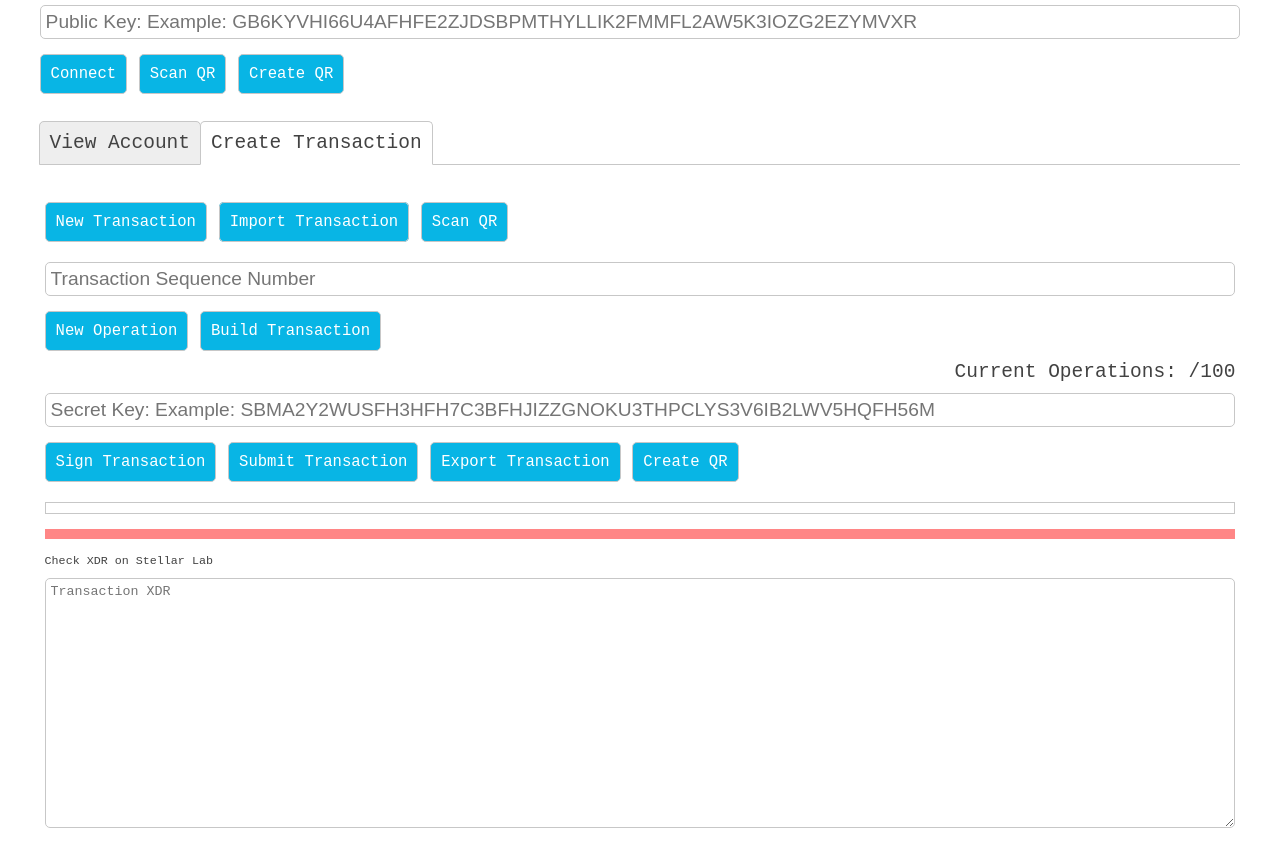
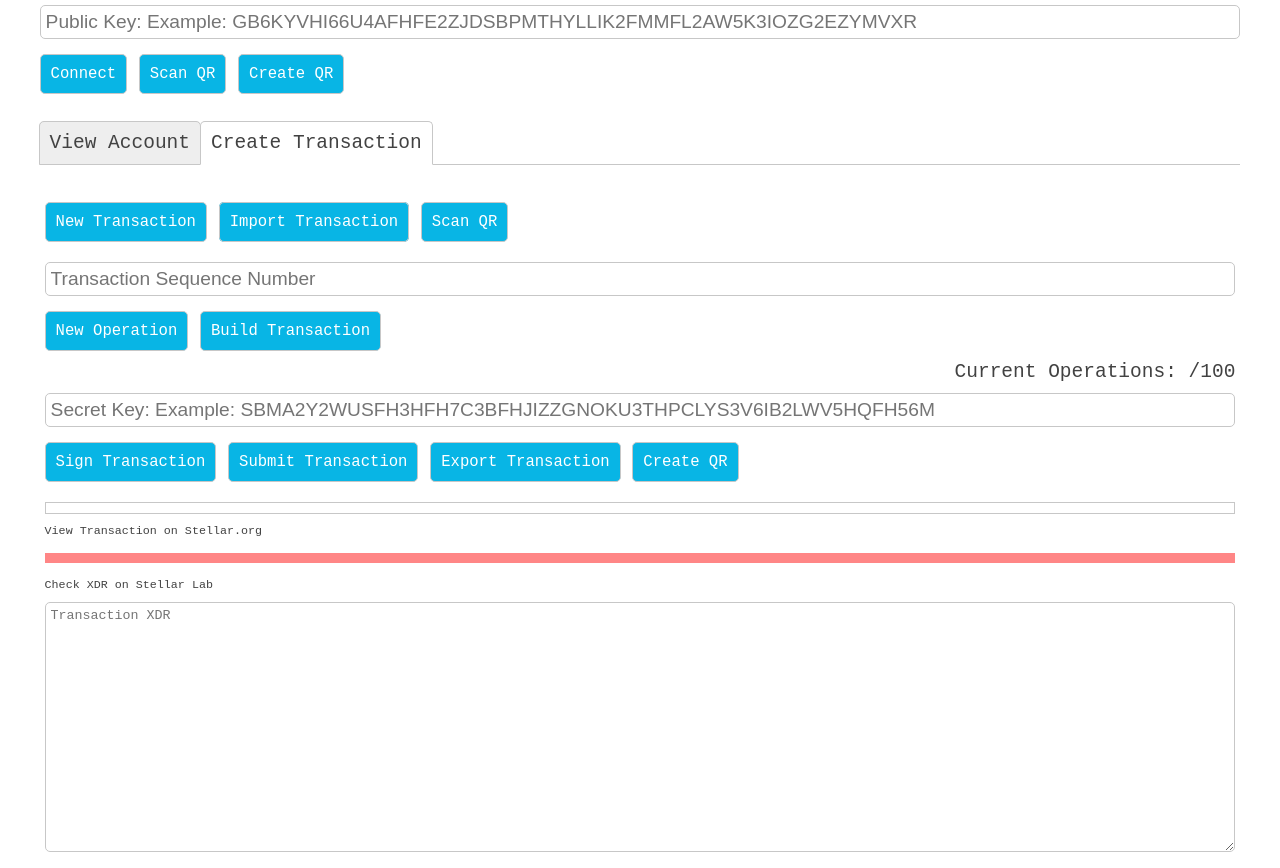
Before and after one commit to random-labs/StellarHQ, a website: page index.html in a window 1280 px wide. Both pictures are taken after a click on the label "Create Transaction". Shown: the part 63-931 px from the top of the page. Before the commit the page ends 907 px from the top, so only its background shows below. Drawn offline with Linux system fonts and the light colour scheme; no server answers.

Commit message:
refac: use smaller links

```diff
--- a/app/assets/main.css
+++ b/app/assets/main.css
@@ -146,7 +146,7 @@ body a {
   text-align: center;
 }
 
-#xdrLink {
+.link {
   font-size: .6em;
 }
 
--- a/index.html
+++ b/index.html
@@ -77,11 +77,12 @@
                 <div class="qrcode" data-bind="qrCode, html: qrCode"></div>
                 <div data-bind="if: status()">
                   <div class="status" data-bind="text: status().message, css: status().isError === true? 'error' : 'success'"></div>
+                  <a class="link" target="_blank" data-bind="if: tranUrl, attr: { href: tranUrl }">View Transaction on Stellar.org</a>
                 </div>
 
                 <div class="signature" data-bind="text: isSigned() ? 'SIGNED' : 'UNSIGNED',
                   css: { signed: isSigned() }"></div>
-                <a id="xdrLink" target="_blank" data-bind="attr: { href: xdrUrl }">Check XDR on Stellar Lab</a>
+                <a class="link" target="_blank" data-bind="attr: { href: xdrUrl }">Check XDR on Stellar Lab</a>
                 <textarea data-bind=" value: xdr" placeholder="Transaction XDR" readonly></textarea>
               </div>
             </div>
```
